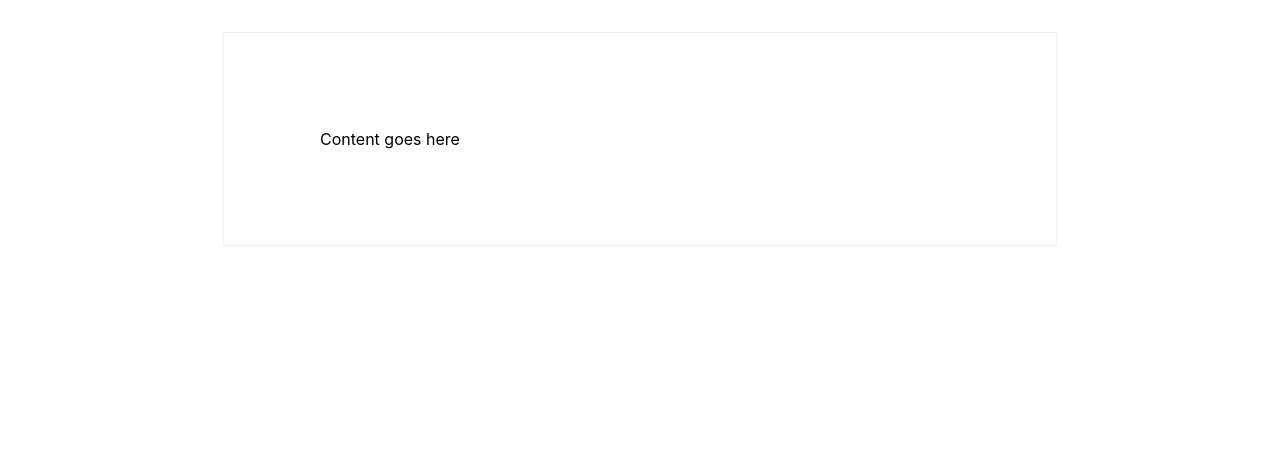
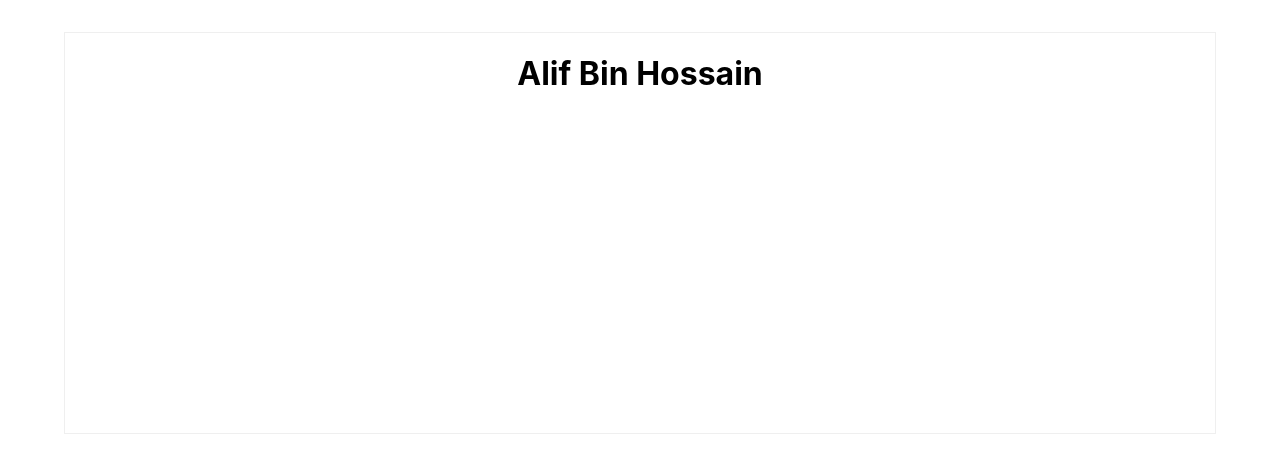
Before and after one commit to alifbinhossain/Explore-Typescript, a React (Create React App) app: page / in a window 1280 px wide. Shown: the top 472 px of the page. Built offline with nearby package versions, Linux system fonts and the light colour scheme.

Commit message:
explore types file to reuse the type code

```diff
--- a/src/App.tsx
+++ b/src/App.tsx
@@ -1,17 +1,24 @@
 import React from "react";
 import Container from "./Components/Container";
+import Person from "./Components/Person";
 
 function App() {
+  const person = {
+    first: "Alif",
+    last: "Bin Hossain",
+  };
   return (
     <div className="App">
       <Container
         styles={{
           border: "1px solid #eeee",
-          margin: "2rem auto",
-          width: "50%",
-          padding: "6rem",
+          margin: "2rem 4rem",
+          textAlign: "center",
+          minHeight: "50vh",
         }}
-      ></Container>
+      >
+        <Person name={person}></Person>
+      </Container>
     </div>
   );
 }
--- a/src/Components/Container.tsx
+++ b/src/Components/Container.tsx
@@ -1,10 +1,11 @@
 import React from "react";
 type ContainerProps = {
   styles: React.CSSProperties;
+  children: React.ReactNode;
 };
 
-const Container = (props: ContainerProps) => {
-  return <div style={props.styles}>Content goes here</div>;
+const Container = ({ styles, children }: ContainerProps) => {
+  return <div style={styles}>{children}</div>;
 };
 
 export default Container;
--- a/src/Components/Person.tsx
+++ b/src/Components/Person.tsx
@@ -1,11 +1,5 @@
 import React from "react";
-
-type PersonProps = {
-  name: {
-    first: string;
-    last: string;
-  };
-};
+import { PersonProps } from "../Types/Person.types";
 
 const Person = (props: PersonProps) => {
   return (
```
Also changed, not shown: src/Types/Person.types.ts (added, +8 -0 lines).
